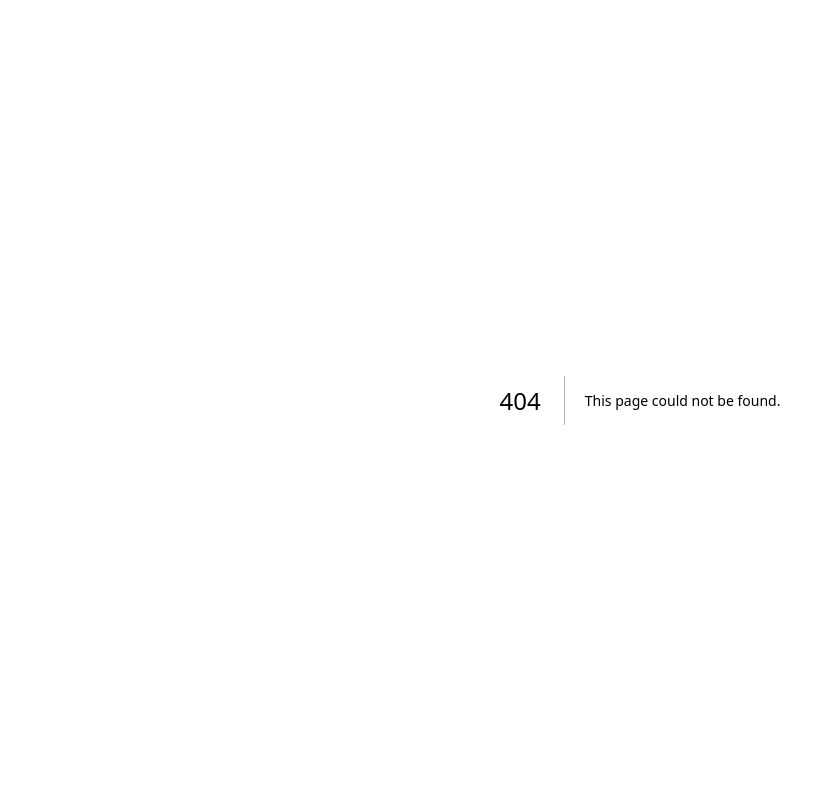
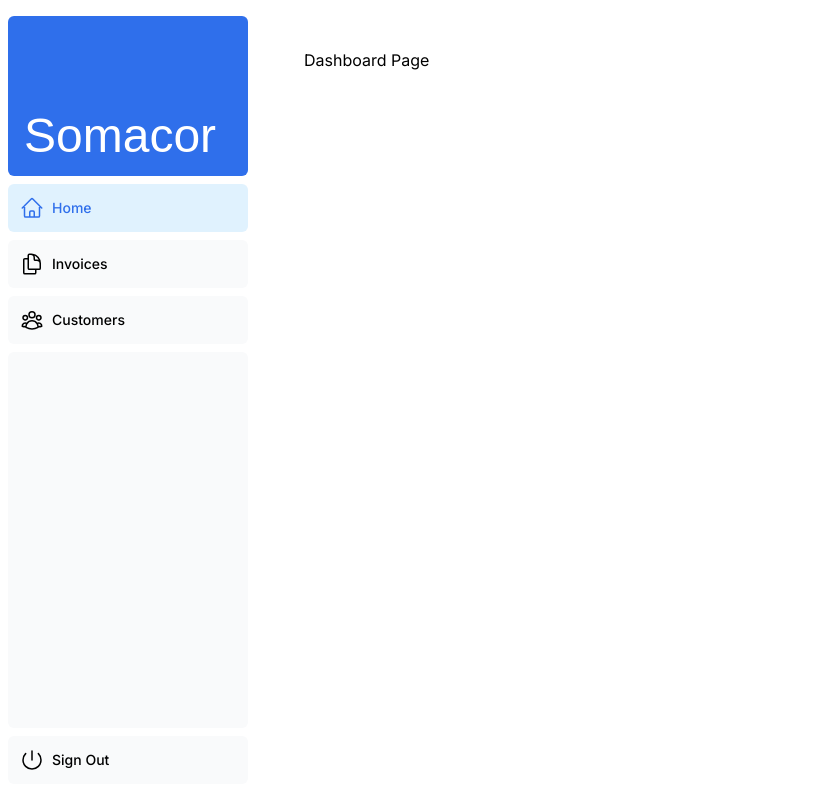
Before and after one commit to fjparrah/next-js-dashexample, a Next.js app in the folder nextjs-dashboard/: page /dashboard in a window 1280 px wide. Before the commit this address had no page. Shown: the whole page, without its empty margins (0-835 px from the left). Built offline with nearby package versions, Linux system fonts and the light colour scheme; a web font is replaced by a local one.

Commit message:
actualizacion

```diff
--- /dev/null
+++ b/nextjs-dashboard/app/dashboard/customers/page.tsx
@@ -0,0 +1,3 @@
+export default function Page() {
+    return <p>Customer Page</p>;
+  }
--- /dev/null
+++ b/nextjs-dashboard/app/dashboard/invoices/page.tsx
@@ -0,0 +1,3 @@
+export default function Page() {
+    return <p>Invoice Page</p>;
+  }
--- /dev/null
+++ b/nextjs-dashboard/app/dashboard/layout.tsx
@@ -0,0 +1,12 @@
+import SideNav from '@/app/ui/dashboard/sidenav';
+
+export default function Layout({ children }: { children: React.ReactNode }) {
+  return (
+    <div className="flex h-screen flex-col md:flex-row md:overflow-hidden">
+      <div className="w-full flex-none md:w-64">
+        <SideNav />
+      </div>
+      <div className="flex-grow p-6 md:overflow-y-auto md:p-12">{children}</div>
+    </div>
+  );
+}
--- /dev/null
+++ b/nextjs-dashboard/app/dashboard/page.tsx
@@ -0,0 +1,3 @@
+export default function Page() {
+    return <p>Dashboard Page</p>;
+  }
--- a/nextjs-dashboard/app/page.tsx
+++ b/nextjs-dashboard/app/page.tsx
@@ -3,6 +3,7 @@ import { ArrowRightIcon } from '@heroicons/react/24/outline';
 import Link from 'next/link';
 import styles from '@/app/ui/home.module.css';
 import { lusitana } from '@/app/ui/fonts';
+import Image from 'next/image';
 
 export default function Page() {
   return (
@@ -29,6 +30,22 @@ export default function Page() {
         </div>
         <div className="flex items-center justify-center p-6 md:w-3/5 md:px-28 md:py-12">
           {/* Add Hero Images Here */}
+            <Image
+            src="/hero-desktop.png"
+            width={1000}
+            height={760}
+            className="hidden md:block"
+            alt="Screenshots of the dashboard project showing desktop version"
+          />
+         <Image
+        src="/hero-mobile.png"
+        width={560}
+        height={620}
+        className="block md:hidden"
+        alt="Screenshot of the dashboard project showing mobile version"
+      />
+
+
         </div>
       </div>
     </main>
--- a/nextjs-dashboard/app/ui/acme-logo.tsx
+++ b/nextjs-dashboard/app/ui/acme-logo.tsx
@@ -7,7 +7,7 @@ export default function AcmeLogo() {
       className={`${lusitana.className} flex flex-row items-center leading-none text-white`}
     >
       <GlobeAltIcon className="h-12 w-12 rotate-[15deg]" />
-      <p className="text-[77px]">Acme</p>
+      <p className="text-[48px]">Somacor</p>
     </div>
   );
 }
--- a/nextjs-dashboard/app/ui/dashboard/nav-links.tsx
+++ b/nextjs-dashboard/app/ui/dashboard/nav-links.tsx
@@ -1,8 +1,15 @@
+'use client';
+
 import {
   UserGroupIcon,
   HomeIcon,
   DocumentDuplicateIcon,
 } from '@heroicons/react/24/outline';
+
+import Link from 'next/link';
+import { usePathname } from 'next/navigation';
+import clsx from 'clsx';
+
 
 // Map of links to display in the side navigation.
 // Depending on the size of the application, this would be stored in a database.
@@ -17,19 +24,25 @@ const links = [
 ];
 
 export default function NavLinks() {
+  const pathname = usePathname();
   return (
     <>
       {links.map((link) => {
         const LinkIcon = link.icon;
         return (
-          <a
+          <Link
             key={link.name}
             href={link.href}
-            className="flex h-[48px] grow items-center justify-center gap-2 rounded-md bg-gray-50 p-3 text-sm font-medium hover:bg-sky-100 hover:text-blue-600 md:flex-none md:justify-start md:p-2 md:px-3"
+            className={clsx(
+              'flex h-[48px] grow items-center justify-center gap-2 rounded-md bg-gray-50 p-3 text-sm font-medium hover:bg-sky-100 hover:text-blue-600 md:flex-none md:justify-start md:p-2 md:px-3',
+              {
+                'bg-sky-100 text-blue-600': pathname === link.href,
+              },
+            )}
           >
             <LinkIcon className="w-6" />
             <p className="hidden md:block">{link.name}</p>
-          </a>
+          </Link>
         );
       })}
     </>
```
